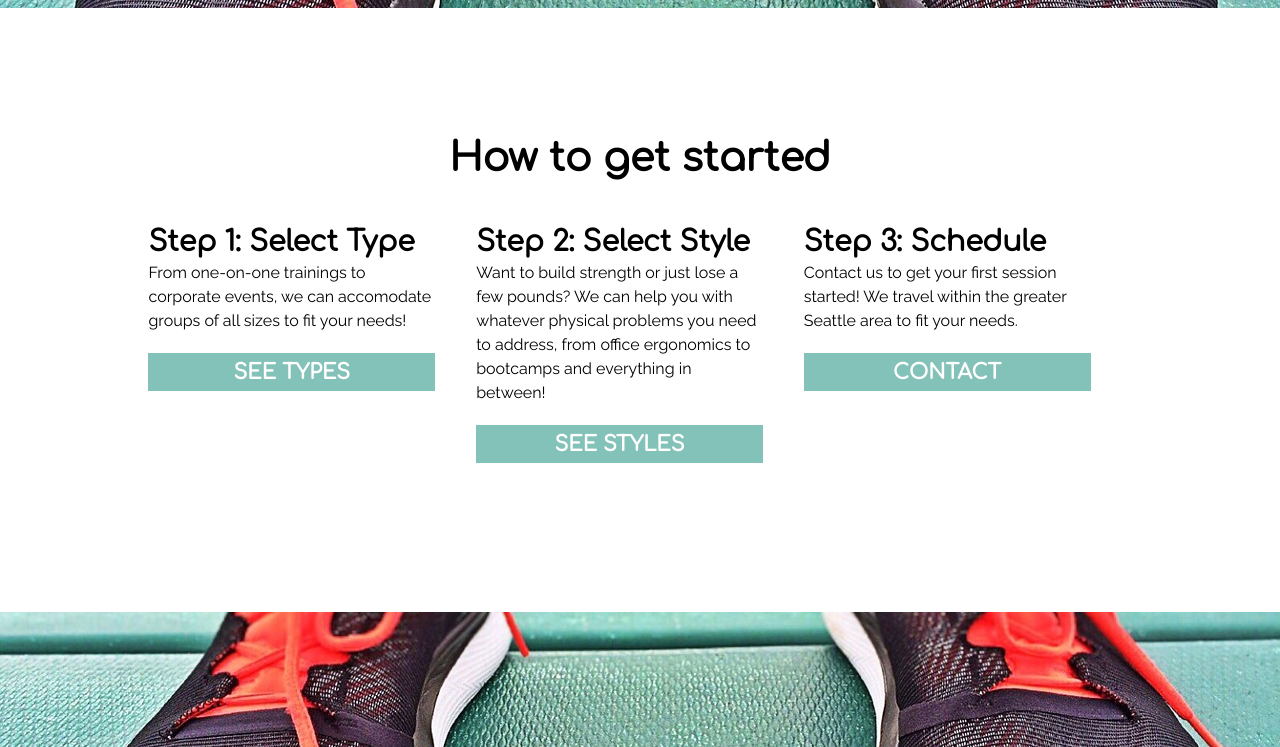
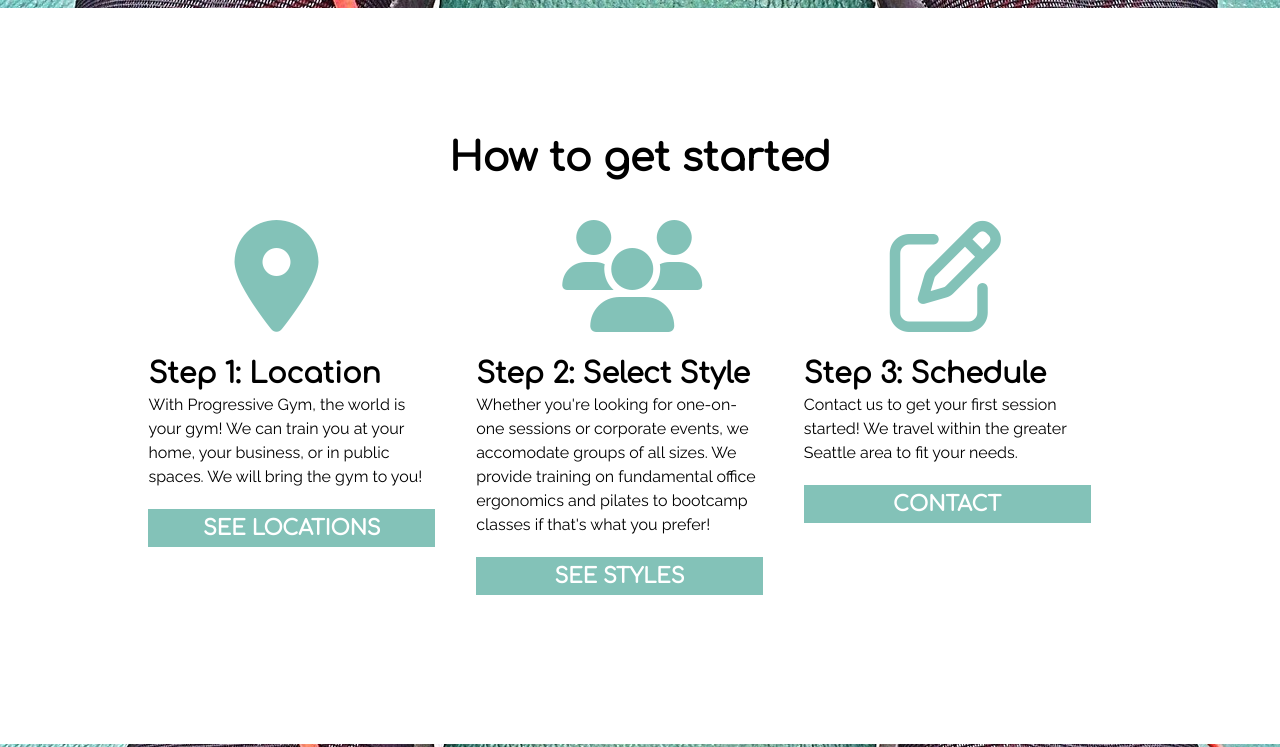
Before and after one commit to melmai/web170, a PHP site: page /home.html in a window 1280 px wide. Shown: the part 2280-3027 px from the top of the page. Run offline with PHP 8.4, Linux system fonts and the light colour scheme; some libraries are stand-ins or nearby versions.

Commit message:
Added font-awesome icons to home page
FA icons centered in divs

```diff
--- a/css/style.css
+++ b/css/style.css
@@ -154,6 +154,16 @@ i.fa {
     width: 70%;
     margin: 2% auto;
     display: block;
+}
+
+section > .icon-box > i.fa {
+    color: rgb(131, 194, 184);
+    font-size: 7em;
+}
+
+section > .icon-box {
+    margin: 20px auto 10px;
+    width: 40%;
 }
 
 .button {
--- a/home.html
+++ b/home.html
@@ -5,7 +5,7 @@
     <title>Progressive Gym :: David Lyman, CPT</title>
     <meta name="viewport" content="width=device-width, initial-scale=1.0">
     <!-- FONT AWESOME -->
-    <link rel="stylesheet" href="css/font-awesome.min.css">
+    <script src="https://use.fontawesome.com/a8b458af26.js"></script>
     <!-- GOOGLE FONTS -->
     <link href="https://fonts.googleapis.com/css?family=Pacifico" rel="stylesheet">
     <link href="https://fonts.googleapis.com/css?family=Comfortaa|Raleway" rel="stylesheet">
@@ -71,17 +71,29 @@
     <div class="special">
         <h2>How to get started</h2>
         <section>
-            <h3>Step 1: Select Type</h3>
-            <p>From one-on-one trainings to corporate events, we can accomodate groups of all sizes to fit your needs!</p>
-            <a href="" class="button">See Types</a>
+            <div class="icon-box">
+            <i class="fa fa-map-marker fa-3x" aria-hidden="true"></i>
+        </div>
+            <h3>Step 1: Location</h3>
+
+            <p>With Progressive Gym, the world is your gym! We can train you at your home, your business, or in public spaces. We will bring the gym to you!</p>
+            <a href="" class="button">See Locations</a>
         </section>
         <section>
+            <div class="icon-box">
+            <i class="fa fa-users" aria-hidden="true"></i>
+        </div>
             <h3>Step 2: Select Style</h3>
-            <p>Want to build strength or just lose a few pounds? We can help you with whatever physical problems you need to address, from office ergonomics to bootcamps and everything in between!</p>
+
+            <p>Whether you're looking for one-on-one sessions or corporate events, we accomodate groups of all sizes. We provide training on fundamental office ergonomics and pilates to bootcamp classes if that's what you prefer!</p>
             <a href="" class="button">See Styles</a>
         </section>
         <section>
+            <div class="icon-box">
+            <i class="fa fa-pencil-square-o" aria-hidden="true"></i>
+        </div>
             <h3>Step 3: Schedule</h3>
+
             <p>Contact us to get your first session started! We travel within the greater Seattle area to fit your needs.</p>
             <a href="" class="button">Contact</a>
         </section>
@@ -131,8 +143,6 @@
             <p>1234 Business Address</p>
             <p><a href="mailto:david@progressivegym.com">david@progressivegym.com</a></p>
             <p>206.123.4567</p>
-
-
         </div>
         <!-- #footerRight -->
     </footer>
```
Lines whose indentation alone changed are shown as unchanged.
